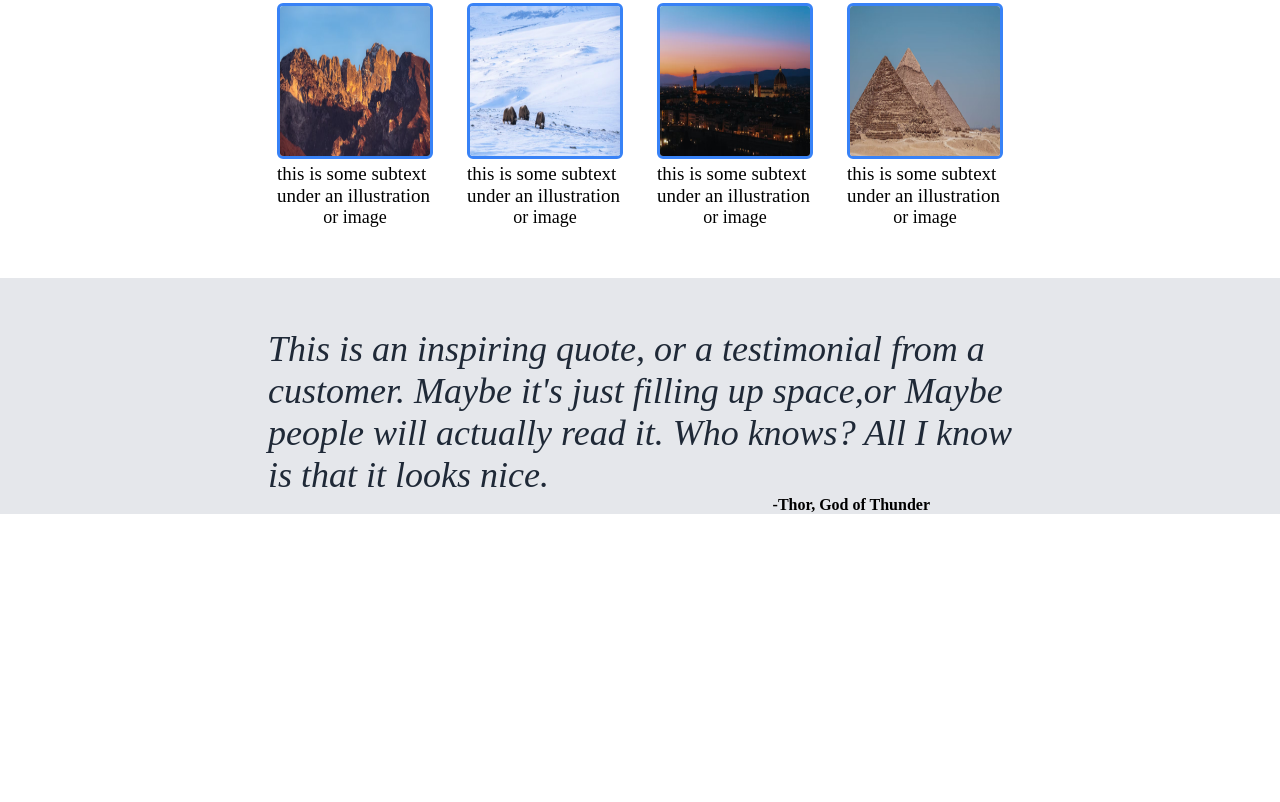
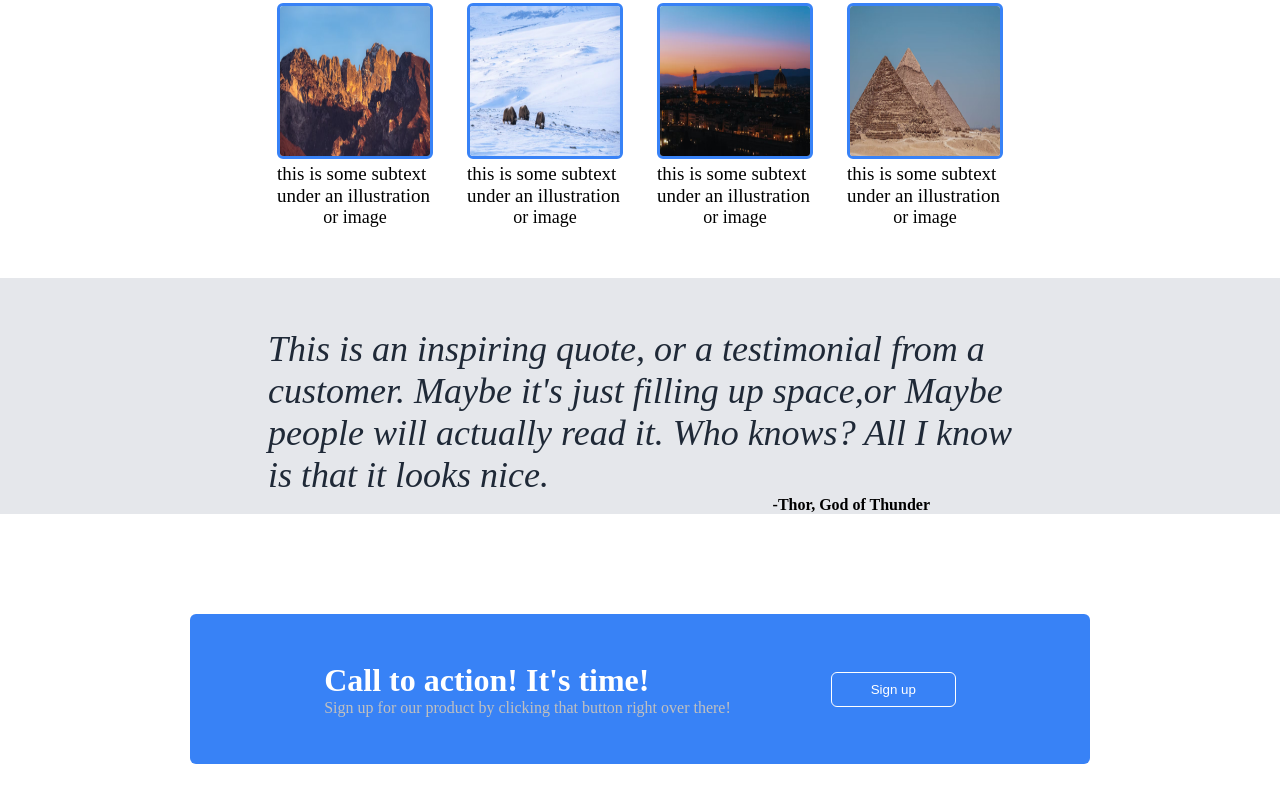
Before and after one commit to imyusuf1/Landing-Page, a plain HTML site: page index.html in a window 1280 px wide. Shown: the part 655-1457 px from the top of the page. Before the commit the page ends 1169 px from the top, so only its background shows below. Drawn offline with Linux system fonts and the light colour scheme.

Commit message:
Finish part 4 of The Landing Page project

```diff
--- a/index.html
+++ b/index.html
@@ -76,7 +76,19 @@
         </p>
         <p class="thor">-Thor, God of Thunder</p>
     </div>
-
+    <div class="content-4">
+        <div class="blue-rectangle">
+            <div class="left-side">
+            <h1>Call to action! It's time!</h1>
+            <p>Sign up for our product by clicking that button right
+                over there!
+            </p>
+            </div>
+            <div class="right-side">
+            <button>Sign up</button>
+            </div>
+        </div>
+    </div>
 
 </body>
 </html>
--- a/styles.css
+++ b/styles.css
@@ -1,5 +1,4 @@
 * {
-    /*border: 1px solid red;*/
     margin: 0px;
     padding: 0px;
 }
@@ -128,3 +127,50 @@ img {
     align-self: flex-end;
     margin-right: 350px;
 }
+
+.content-4 {
+    margin: 100px 150px;
+    display: flex;
+    justify-content: center;
+    align-items: center;
+}
+
+.blue-rectangle {
+    background-color:#3882F6;
+    display: flex;
+    width: 900px;
+    height: 150px;
+    display: flex;
+    justify-content: center;
+    align-items: center;
+    gap: 100px;
+    border-radius: 6px;
+
+
+}
+
+.blue-rectangle h1 {
+    color: white;
+    width: 400px;
+}
+
+.blue-rectangle p {
+    color: white;
+    filter: contrast(50%);
+}
+
+.blue-rectangle button {
+    color: white;
+    background-color: #3882F6;
+    width: 125px;
+    height: 35px;
+    border:1px solid white;
+    border-radius: 6px;
+}
+
+
+.blue-rectangle .right-side {
+    display: flex;
+    justify-content: center;
+    align-items: center;
+}
```
